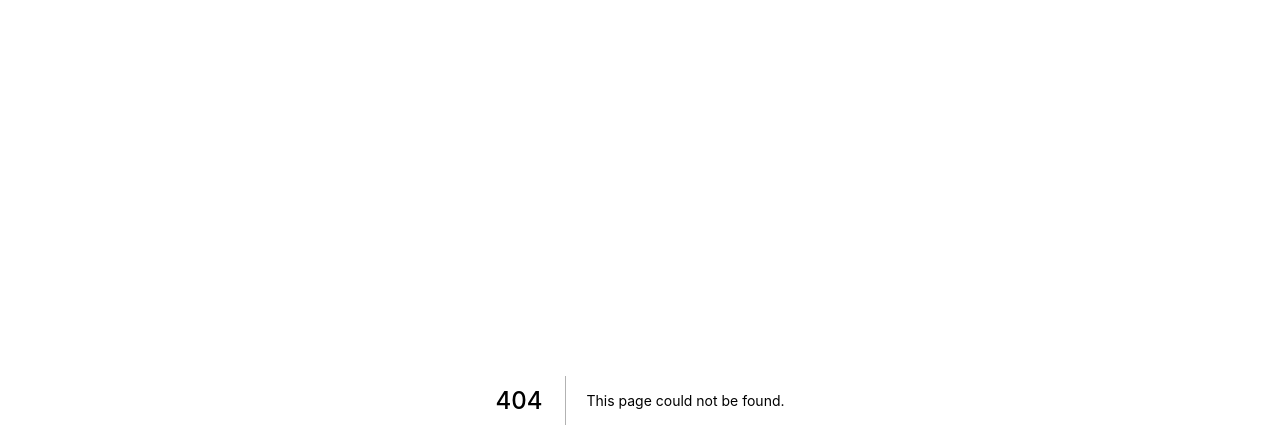
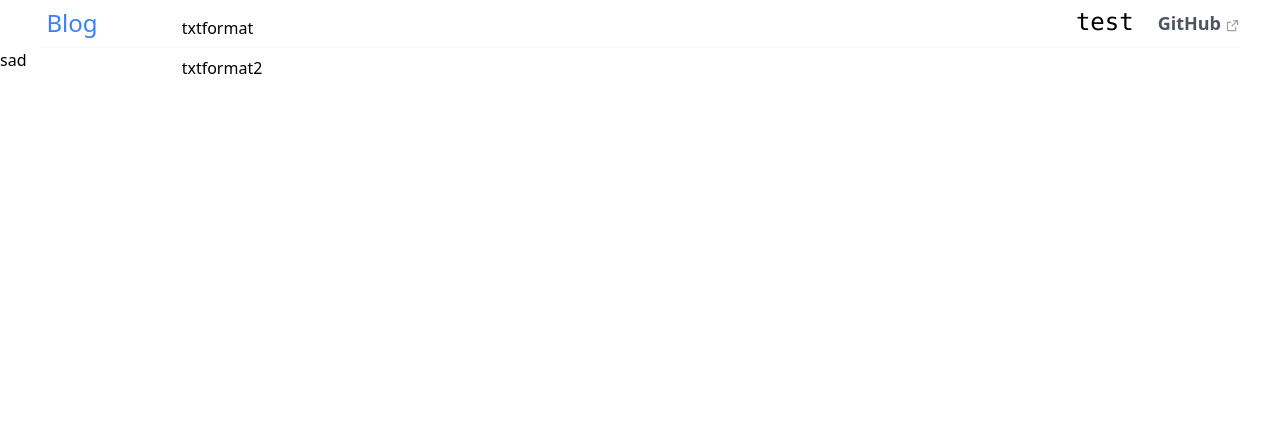
Before and after one commit to mudssky/mudssky.github.io, a Next.js app: page /tools/txtformat in a window 1280 px wide. Before the commit this address had no page. Shown: the top 448 px of the page. Built offline with nearby package versions, Linux system fonts and the light colour scheme; what @tailwindcss/typography would draw is missing.

Commit message:
✨ feat: add txtformat page

```diff
--- /dev/null
+++ b/components/LinksMenu/hooks.ts
@@ -0,0 +1,14 @@
+interface MenuItem {
+  title: string
+  link: string
+}
+export interface Props {
+  menuList: MenuItem[]
+}
+
+export default function useHook(props: Props) {
+  const { menuList } = props
+  return {
+    menuList,
+  }
+}
--- /dev/null
+++ b/components/LinksMenu/index.tsx
@@ -0,0 +1,11 @@
+import useHook, { Props } from './hooks'
+import { Button, List, ListItem, MenuItem, Menu } from '@mui/material'
+export default function LinkMenu(props: Props) {
+  const { menuList } = useHook(props)
+  return (
+    <div>
+      {/* <Button onMouseEnter={}></Button> */}
+      <Menu open={false}>{}</Menu>
+    </div>
+  )
+}
--- /dev/null
+++ b/components/TxtFormat/index.tsx
@@ -0,0 +1,3 @@
+export default function TxtFormat() {
+  return <div>sad</div>
+}
--- a/components/header/header.tsx
+++ b/components/header/header.tsx
@@ -1,6 +1,5 @@
 import Link from 'next/link'
-// import Image from 'next/image'
-
+import { List, ListItem, MenuItem, Menu } from '@mui/material'
 export default function Header(props: any) {
   return (
     <div>
@@ -18,6 +17,14 @@ export default function Header(props: any) {
             <a>Blog</a>
           </Link>
         </div>
+        <List>
+          <ListItem>
+            <Link href="/tools/txtformat">txtformat</Link>
+          </ListItem>
+          <ListItem>
+            <Link href="/tools/txtformat">txtformat2</Link>
+          </ListItem>
+        </List>
         <div className="flex w-3/4 justify-end space-x-6">
           <div className="flex items-center text-2xl font-mono  border-b-2 border-opacity-0 border-green-500 hover:border-opacity-100">
             <Link href="/posts/test">
--- a/package.json
+++ b/package.json
@@ -4,14 +4,18 @@
   "license": "Apache License 2.0",
   "private": true,
   "scripts": {
-    "dev": "next dev",
+    "dev": "next dev -p 3333",
     "build": "next build",
     "export": "next export",
     "start": "next start",
     "lint": "next lint"
   },
   "dependencies": {
+    "@emotion/react": "^11.7.1",
+    "@emotion/styled": "^11.6.0",
+    "@mui/material": "^5.4.2",
     "@tailwindcss/typography": "^0.4.1",
+    "caniuse-lite": "^1.0.30001312",
     "gray-matter": "^4.0.3",
     "highlight.js": "^11.2.0",
     "lodash": "^4.17.21",
--- /dev/null
+++ b/pages/tools/txtformat.tsx
@@ -0,0 +1,9 @@
+import Layout from '../../components/layout'
+import TxtFormat from '../../components/TxtFormat'
+export default function TxtFormatPage() {
+  return (
+    <Layout>
+      <TxtFormat></TxtFormat>
+    </Layout>
+  )
+}
```
Also changed, not shown: 1 other file (tests, documents, lock files or other folders).
